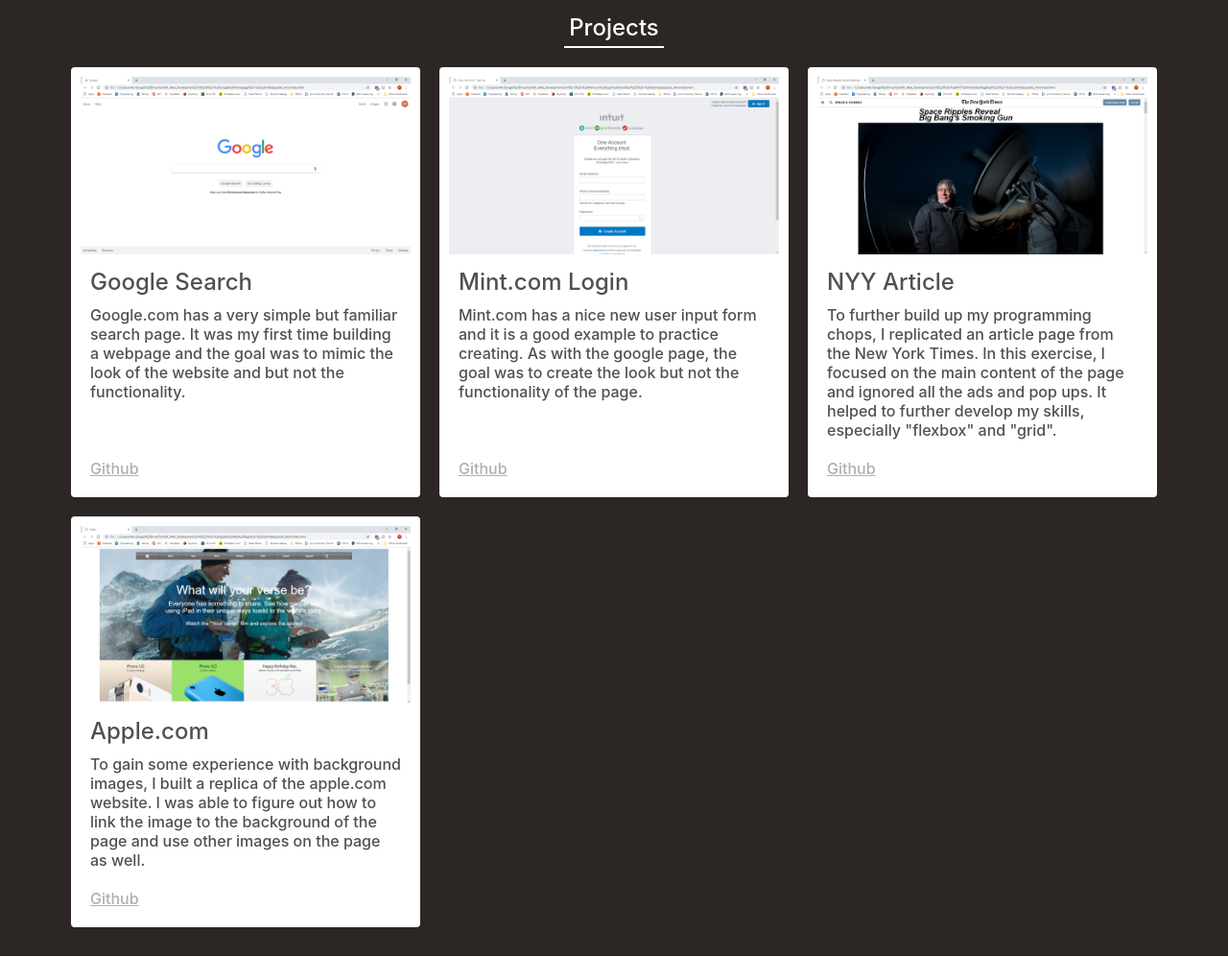
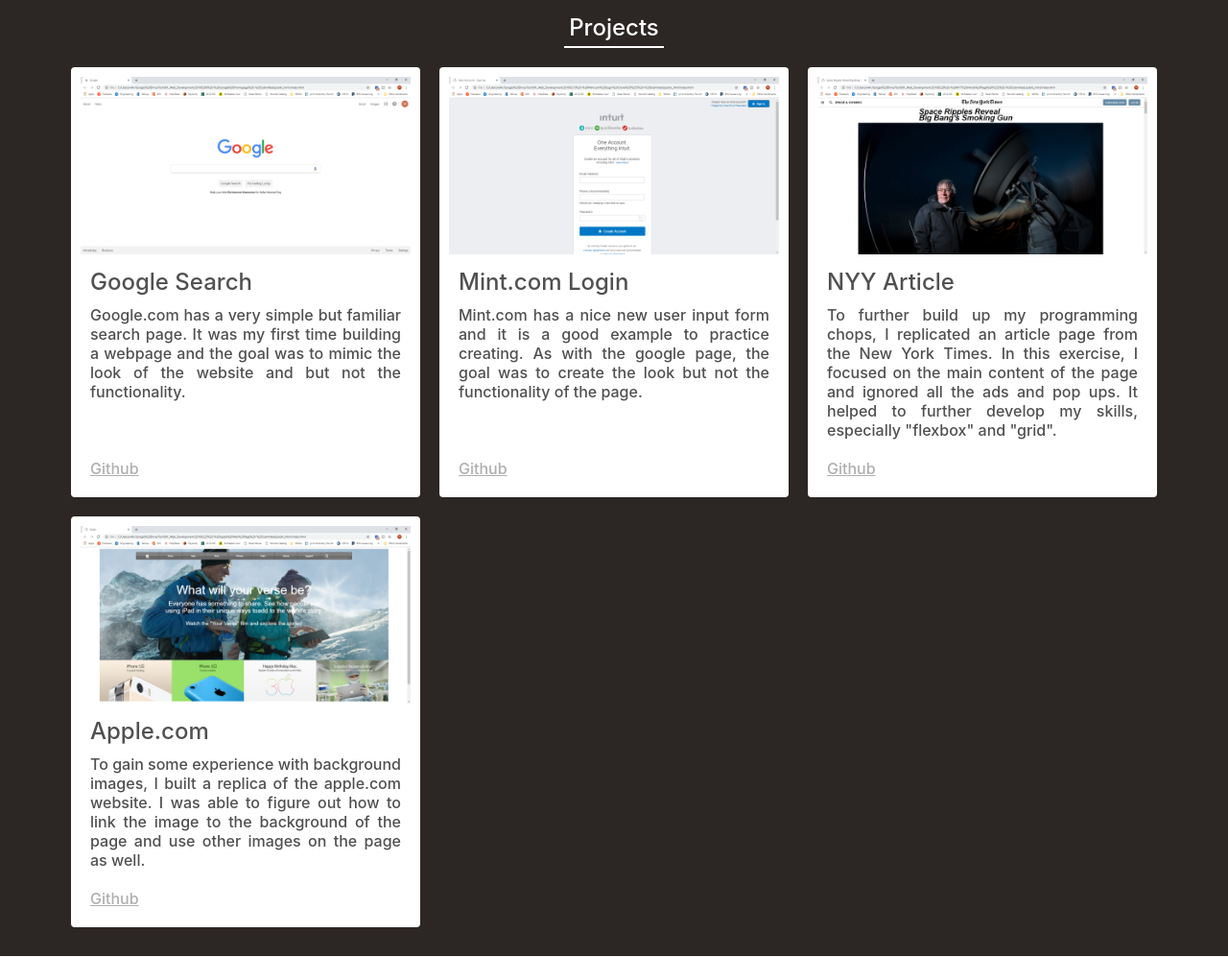
Before and after one commit to cofad/portfolio, a PHP site: page / in a window 1280 px wide. Shown: the part 1532-2529 px from the top of the page at 96% size. Run offline with PHP 8.4, Linux system fonts and the light colour scheme.

Commit message:
changed about card content to justified

```diff
--- a/main.css
+++ b/main.css
@@ -161,6 +161,7 @@
 
 .about-card__text {
 	margin: 10px 0px 10px 0;
+
 	text-align: justify;
 }
 
@@ -218,8 +219,9 @@
 }
 
 .project-card__text {
+	margin: 10px 0px 10px 0;
 
-	margin: 10px 0px 10px 0;
+	text-align: justify;
 }
 
 .project-card__links {
@@ -256,6 +258,7 @@
 	display: flex;
 	justify-content: space-between;
 	align-items: center;
+
 	margin: 0 10px 0 10px;
 }
 
@@ -277,7 +280,7 @@
 }
 
 /*---------------------------------*/
-/*----------Ethc-A-Sketch----------*/
+/*----------Etch-A-Sketch----------*/
 /*---------------------------------*/
 .etch-a-sketch {
 	display: flex;
```
